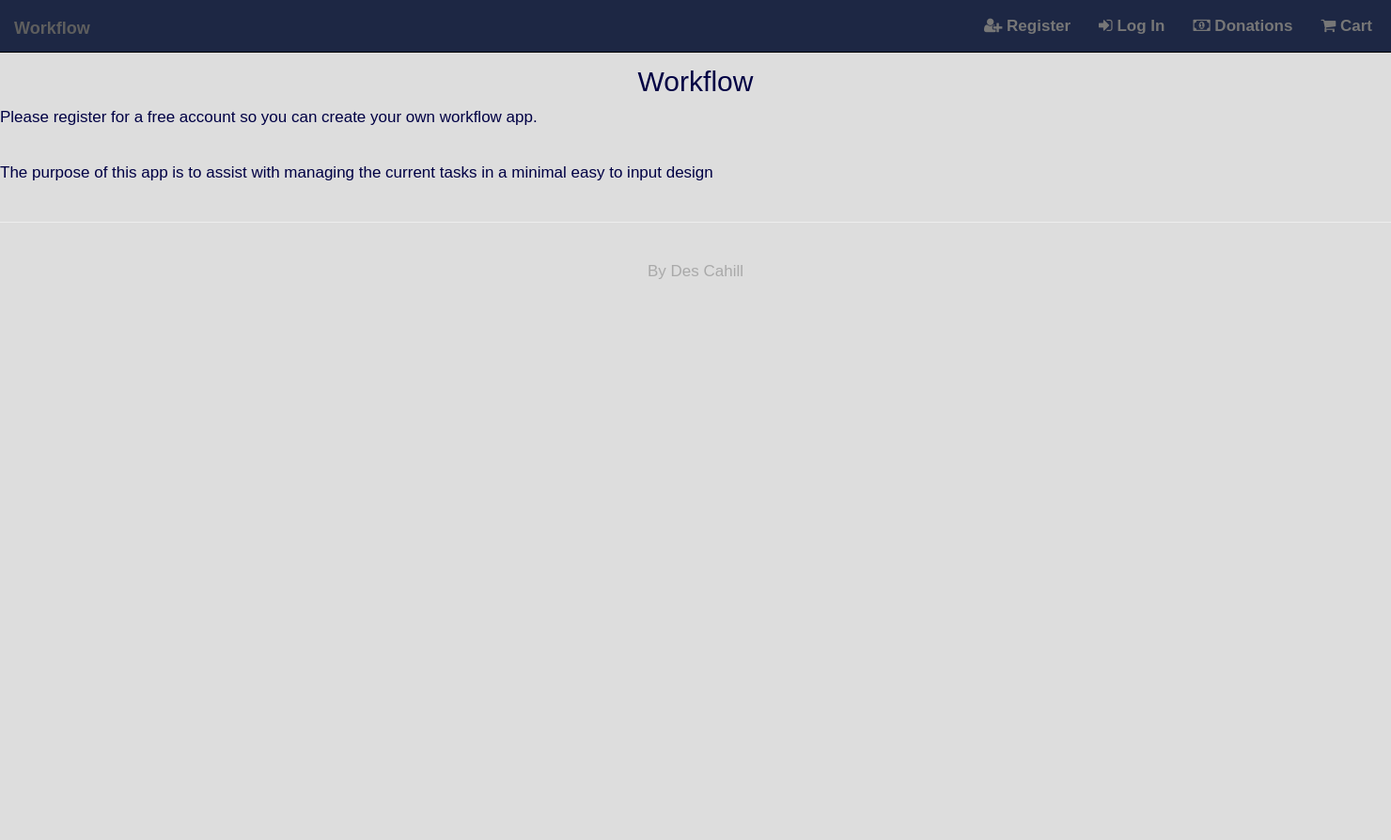
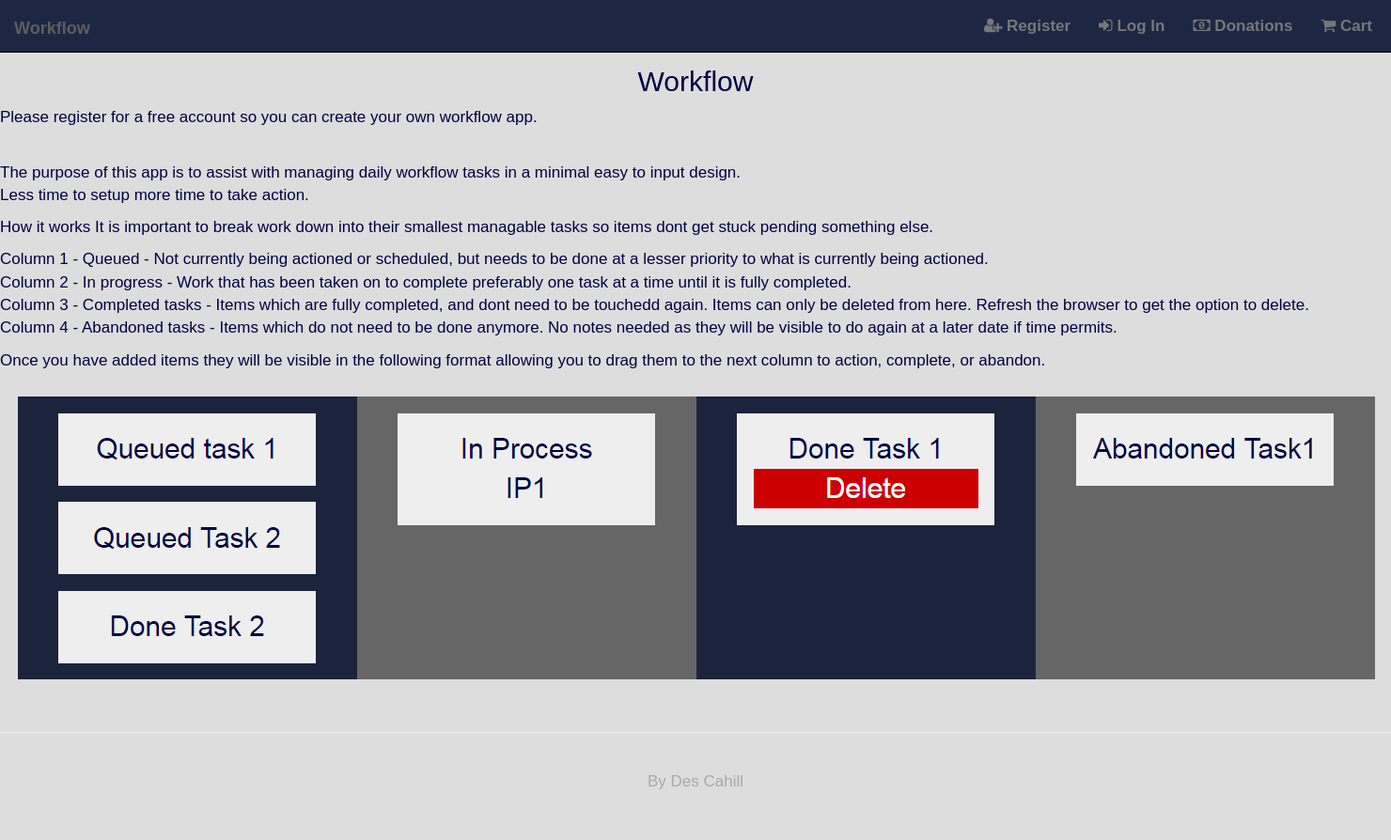
Before and after one commit to cahilld/stream3djangoproject, a Django app: page / in a window 1480 px wide. Shown: the whole page at 94% size. Before the commit the page ends 297 px from the top, so only its background shows below. Run offline with Django 3.2, Linux system fonts and the light colour scheme; some libraries are stand-ins or nearby versions.

Commit message:
updated index page information to assist end users experience

```diff
--- a/templates/index.html
+++ b/templates/index.html
@@ -56,9 +56,28 @@
     {% else %}
     <p>Please register for a free account so you can create your own workflow app.</p>
     <br>
-    <p>
-    The purpose of this app is to assist with managing the current tasks in a minimal easy to input design
-    </p>
+    <section>
+        <article>
+            <p>
+                The purpose of this app is to assist with managing daily workflow tasks in a minimal easy to input design.<br>
+                Less time to setup more time to take action.<br>
+            </p>
+            <p>
+                How it works
+                It is important to break work down into their smallest managable tasks so items dont get stuck pending something else.<br>
+            <ul>
+                <li>Column 1 - Queued - Not currently being actioned or scheduled, but needs to be done at a lesser priority to what is currently being actioned.</li>
+                <li>Column 2 - In progress - Work that has been taken on to complete preferably one task at a time until it is fully completed.</li>
+                <li>Column 3 - Completed tasks - Items which are fully completed, and dont need to be touchedd again. Items can only be deleted from here. Refresh the browser to get the option to delete.</li>
+                <li>Column 4 - Abandoned tasks - Items which do not need to be done anymore. No notes needed as they will be visible to do again at a later date if time permits.</li>
+            </ul>
+            </p>
+            <p>
+                Once you have added items they will be visible in the following format allowing you to drag them to the next column to action, complete, or abandon.
+            </p>
+            <img src="/media/images/exampleworkflow.PNG" alt="Example Layout image">
+        </article>
+    </section>
 {% endif %}
 
 {% endblock content %}
```
Also changed, not shown: media/images/exampleworkflow.PNG (added).
